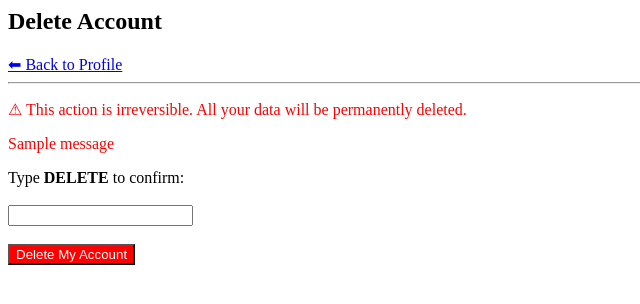
After one commit to Anishka03/smart-food-expiry-system, a Flask app: page /delete_account in a window 1280 px wide. The commit adds this page. Shown: the top 304 px of the page, without its empty margins (0-640 px from the left). Run offline with Flask 3, Linux system fonts and the light colour scheme; the visitor is signed in with stand-in values (Sample User, id 1); tables that the repository leaves empty hold one stand-in row (values such as "Sample post"); one stand-in notice (Sample message) is shown.

Commit message:
Added delete account feature

```diff
--- a/app.py
+++ b/app.py
@@ -395,3 +395,34 @@ if __name__ == "__main__":
     Thread(target=check_expiry, args=(app,), daemon=True).start()
 
     app.run(debug=True)
+
+# ================= DELETE ACCOUNT =================
+@app.route("/delete_account", methods=["GET", "POST"])
+@login_required
+def delete_account():
+
+    user = User.query.get(session["uid"])
+
+    if request.method == "POST":
+
+        confirm = request.form.get("confirm")
+
+        if confirm == "DELETE":
+
+            # Delete related data
+            Food.query.filter_by(user_id=user.id).delete()
+            Notification.query.filter_by(user_id=user.id).delete()
+
+            # Delete user
+            db.session.delete(user)
+            db.session.commit()
+
+            session.clear()
+
+            flash("Account deleted successfully")
+            return redirect("/")
+
+        else:
+            flash("Type DELETE to confirm account deletion")
+
+    return render_template("delete_account.html")
--- /dev/null
+++ b/templates/delete_account.html
@@ -0,0 +1,22 @@
+<h2>Delete Account</h2>
+
+<a href="/profile">⬅ Back to Profile</a>
+
+<hr>
+
+<p style="color:red">
+⚠ This action is irreversible. All your data will be permanently deleted.
+</p>
+
+{% for m in get_flashed_messages() %}
+<p style="color:red">{{m}}</p>
+{% endfor %}
+
+<form method="POST">
+    Type <b>DELETE</b> to confirm:<br><br>
+    <input type="text" name="confirm" required><br><br>
+
+    <button type="submit" style="color:white; background:red;">
+        Delete My Account
+    </button>
+</form>
--- a/templates/profile.html
+++ b/templates/profile.html
@@ -1,7 +1,8 @@
 <h2>My Profile</h2>
 
-<a href="/dashboard">⬅ Back to Dashboard</a>
-<a href="/logout">Logout</a>
+<a href="/dashboard">⬅ Back to Dashboard</a><br>
+<a href="/logout">Logout</a><br>
+<a href="/delete_account" style="color:red;">🗑 Delete Account</a>
 
 <hr>
 
```
